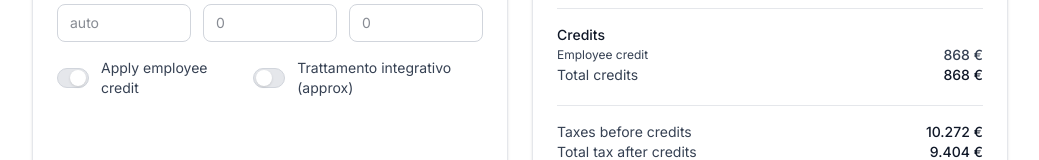
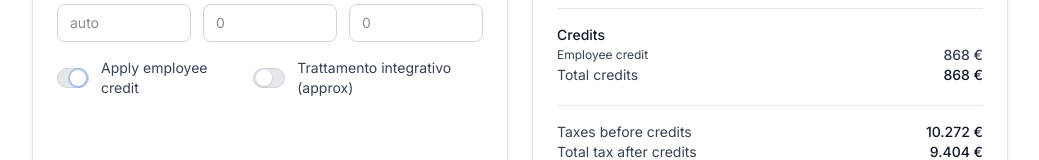
Before and after one commit to giteddyhub/ittaxcalculator, a Next.js app: page / in a window 1280 px wide. Shown: the part 478-638 px from the top of the page, without its empty margins (120-1159 px from the left). Built offline with nearby package versions, Linux system fonts and the light colour scheme.

Commit message:
style(ui): subtle ON state for switch (blue track tint + ring); rebuild pages

```diff
--- a/src/components/ui/Switch.tsx
+++ b/src/components/ui/Switch.tsx
@@ -16,7 +16,7 @@ export function Switch({ label, checked, onChange, id }: SwitchProps) {
 
 	return (
 		<label className="inline-flex items-center gap-3 cursor-pointer select-none">
-			<span className="relative inline-flex h-5 w-9 items-center rounded-full transition-colors border border-gray-300 bg-gray-200 p-[2px] peer-checked:bg-gray-900 peer-checked:border-gray-900">
+			<span className="relative inline-flex h-5 w-9 items-center rounded-full transition-colors border border-gray-300 bg-gray-200 p-[2px] peer-checked:bg-blue-600/15 peer-checked:border-blue-600">
 				<input
 					id={id}
 					type="checkbox"
@@ -26,7 +26,7 @@ export function Switch({ label, checked, onChange, id }: SwitchProps) {
 				/>
 
 				<span
-					className="pointer-events-none inline-block h-4 w-4 rounded-full bg-white shadow-sm transition-all ml-0 peer-checked:ml-auto"
+					className="pointer-events-none inline-block h-4 w-4 rounded-full bg-white shadow-sm transition-all ml-0 peer-checked:ml-auto peer-checked:ring-2 peer-checked:ring-blue-600/25"
 				/>
 			</span>
 			<span className="text-sm text-gray-700">{label}</span>
```
Also changed, not shown: 3 other files (tests, documents, lock files or other folders).
